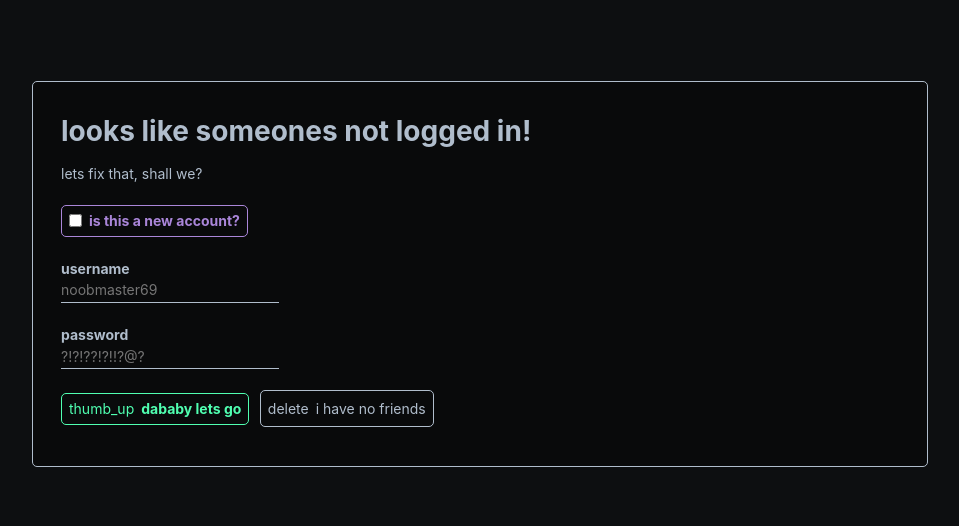
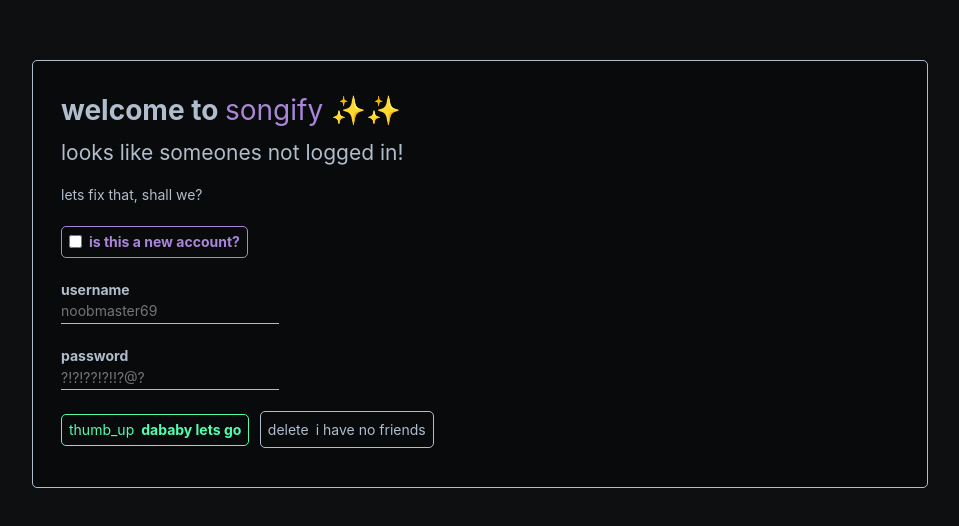
Before and after one commit to raghav-misra/songify-frontend, a Nuxt app: page / in a window 1280 px wide. Shown: the part 126-652 px from the top of the page, without its empty margins (160-1119 px from the left). Built offline with nearby package versions, Linux system fonts and the light colour scheme.

Commit message:
ux fix to the auth flow

```diff
--- a/components/AuthFlow.vue
+++ b/components/AuthFlow.vue
@@ -58,7 +58,8 @@ async function completeAuthentication() {
 
 <template>
     <ModalDialog tag="form" @submit.prevent="completeAuthentication" style="min-width: 70vw;">
-        <h1><b>looks like someones not logged in!</b></h1>
+        <h1><b>welcome to <span style="color: var(--main);">songify</span></b> ✨✨</h1>
+        <h2>looks like someones not {{ authData.isSignup ? "signed up" : "logged in" }}!</h2>
         <p v-if="formMessage.message">
             <b style="color: var(--main);">{{ formMessage.prefix }}:</b>
             {{ formMessage.message }}
```
